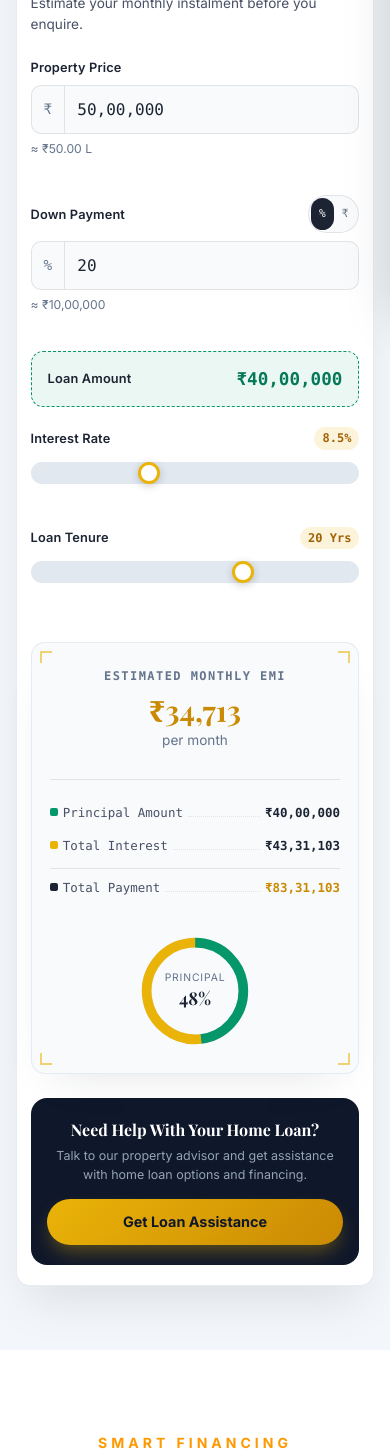
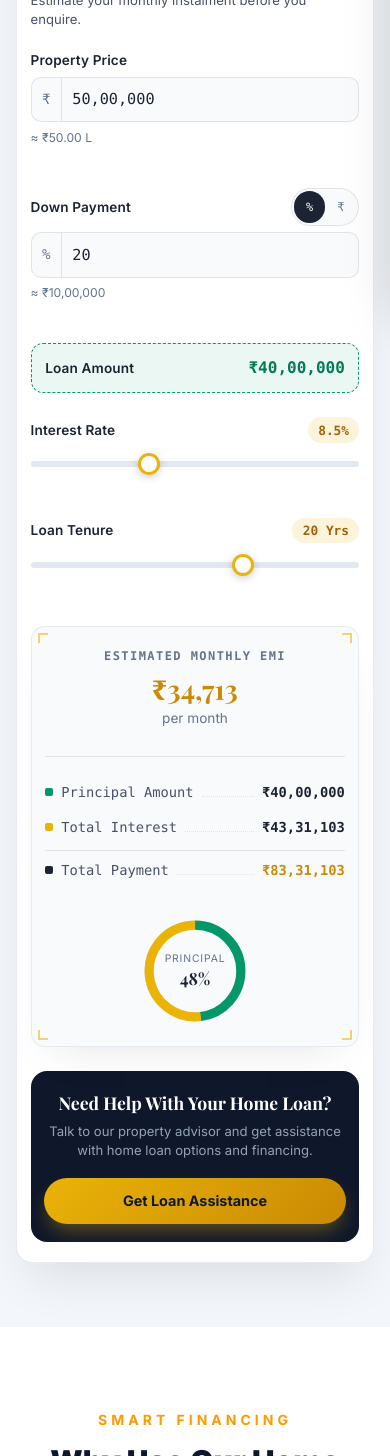
Before and after one commit to PrimeKartik01/SS-Prime-Semi-Dynamic, a website with bundled scripts: page public/calculator.html in a window 390 px wide. Shown: the part 544-2000 px from the top of the page. Built offline with nearby package versions, Linux system fonts and the light colour scheme.

Commit message:
mobile view update

```diff
--- a/public/js/components/emiCalculator/emiCalculator.css
+++ b/public/js/components/emiCalculator/emiCalculator.css
@@ -31,6 +31,9 @@
   box-sizing: border-box;
   box-shadow: 0 25px 50px -12px rgba(0, 0, 0, 0.1);
   border: 1px solid rgba(226, 232, 240, 0.8);
+  width: 100%;
+  max-width: 100%;
+  overflow: hidden;
 }
 
 .emi-calc *,
@@ -92,15 +95,20 @@
   display: flex;
   flex-direction: column;
   gap: 1.5rem;
+  width: 100%;
+}
+
+.emi-field {
+  width: 100%;
 }
 
 .emi-field__row {
   display: flex;
   align-items: center;
   justify-content: space-between;
-  margin-bottom: 0.5rem;
+  margin-bottom: 0.4rem;
   flex-wrap: wrap;
-  gap: 0.5rem;
+  gap: 0.35rem;
 }
 
 .emi-field label,
@@ -129,6 +137,9 @@
   border: 1px solid var(--emi-border);
   border-radius: 12px;
   overflow: hidden;
+  width: 100%;
+  max-width: 100%;
+  box-sizing: border-box;
   transition: border-color 0.15s ease, box-shadow 0.15s ease;
 }
 
@@ -138,7 +149,7 @@
 }
 
 .emi-field__prefix {
-  padding: 0 0.9rem;
+  padding: 0 0.75rem;
   color: var(--emi-slate);
   font-family: var(--emi-font-mono);
   font-size: 0.95rem;
@@ -151,14 +162,16 @@
 
 .emi-field__text {
   flex: 1;
+  width: 100%;
+  min-width: 0;
   border: 0;
   outline: none;
   background: transparent;
-  padding: 0.75rem 0.9rem;
+  padding: 0.75rem 0.75rem;
   font-family: var(--emi-font-mono);
-  font-size: 1rem; /* 16px minimum prevents browser auto-zoom on mobile focus */
+  font-size: 1rem;
   color: var(--emi-ink);
-  min-width: 0;
+  box-sizing: border-box;
   -webkit-appearance: none;
 }
 
@@ -180,11 +193,14 @@
   display: flex;
   align-items: center;
   justify-content: space-between;
+  flex-wrap: wrap;
+  gap: 0.35rem 0.5rem;
   padding: 0.85rem 1rem;
   background: rgba(5, 150, 105, 0.08);
   border: 1px dashed var(--emi-sage);
   border-radius: 12px;
-  gap: 0.5rem;
+  width: 100%;
+  box-sizing: border-box;
 }
 
 .emi-field__value {
@@ -193,7 +209,8 @@
   color: #047857;
   font-size: 1.1rem;
   overflow-wrap: break-word;
-  word-break: break-word;
+  word-break: break-all;
+  margin-left: auto;
 }
 
 /* down-payment unit toggle */
@@ -242,14 +259,14 @@
   -webkit-appearance: none;
   appearance: none;
   width: 100%;
+  max-width: 100%;
+  box-sizing: border-box;
   height: 6px;
   border-radius: 999px;
   background: #e2e8f0;
   outline: none;
   cursor: pointer;
-  padding: 8px 0;
-  margin: 4px 0;
-  box-sizing: content-box;
+  margin: 0.6rem 0;
   touch-action: manipulation;
 }
 
@@ -293,6 +310,7 @@
   display: flex;
   flex-direction: column;
   gap: 1.5rem;
+  width: 100%;
 }
 
 .emi-result-card {
@@ -303,6 +321,8 @@
   padding: 2rem 1.75rem;
   text-align: center;
   border: 1px solid rgba(226, 232, 240, 0.8);
+  width: 100%;
+  box-sizing: border-box;
 }
 
 .emi-corner {
@@ -351,6 +371,7 @@
   border-top: 1px solid var(--emi-border);
   padding-top: 1.1rem;
   margin-bottom: 1.75rem;
+  width: 100%;
 }
 
 .emi-ledger__row {
@@ -360,6 +381,7 @@
   padding: 0.45rem 0;
   font-family: var(--emi-font-mono);
   font-size: 0.86rem;
+  width: 100%;
 }
 
 .emi-ledger__dot {
@@ -463,6 +485,8 @@
   border-radius: var(--emi-radius);
   padding: 1.5rem 1.75rem;
   text-align: center;
+  width: 100%;
+  box-sizing: border-box;
 }
 
 .emi-cta__title {
@@ -508,26 +532,26 @@
 
   .emi-calc__body {
     grid-template-columns: 1fr;
-    gap: 2.25rem;
+    gap: 2rem;
   }
 }
 
 @media (max-width: 640px) {
   .emi-calc {
-    padding: 1.5rem 1.15rem;
-    border-radius: var(--emi-radius);
+    padding: 1.25rem 0.85rem;
+    border-radius: 16px;
   }
 
   .emi-calc__header {
-    margin-bottom: 1.5rem;
+    margin-bottom: 1.25rem;
   }
 
   .emi-calc__title {
-    font-size: clamp(1.4rem, 6.5vw, 1.85rem);
+    font-size: clamp(1.3rem, 6vw, 1.75rem);
   }
 
   .emi-calc__subtitle {
-    font-size: 0.85rem;
+    font-size: 0.82rem;
   }
 
   .emi-field__input-wrap {
@@ -535,45 +559,53 @@
   }
 
   .emi-field__prefix {
-    padding: 0 0.75rem;
-    font-size: 0.9rem;
+    padding: 0 0.65rem;
+    font-size: 0.88rem;
   }
 
   .emi-field__text {
-    padding: 0.7rem 0.75rem;
-    font-size: 1rem; /* 16px prevents iOS zoom on focus */
+    padding: 0.65rem 0.65rem;
+    font-size: 0.95rem;
+  }
+
+  .emi-field--readout {
+    padding: 0.75rem 0.85rem;
+  }
+
+  .emi-field__value {
+    font-size: 1rem;
   }
 
   .emi-result-card {
-    padding: 1.5rem 1.15rem;
+    padding: 1.25rem 0.85rem;
     border-radius: 14px;
   }
 
   .emi-corner {
-    width: 12px;
-    height: 12px;
+    width: 10px;
+    height: 10px;
   }
 
-  .emi-corner--tl { top: 8px; left: 8px; }
-  .emi-corner--tr { top: 8px; right: 8px; }
-  .emi-corner--bl { bottom: 8px; left: 8px; }
-  .emi-corner--br { bottom: 8px; right: 8px; }
+  .emi-corner--tl { top: 6px; left: 6px; }
+  .emi-corner--tr { top: 6px; right: 6px; }
+  .emi-corner--bl { bottom: 6px; left: 6px; }
+  .emi-corner--br { bottom: 6px; right: 6px; }
 
   .emi-result-card__value {
-    font-size: clamp(1.75rem, 7.5vw, 2.35rem);
+    font-size: clamp(1.6rem, 7vw, 2.25rem);
   }
 
   .emi-chart {
-    width: 116px;
-    height: 116px;
+    width: 110px;
+    height: 110px;
   }
 
   .emi-chart__center-value {
-    font-size: 1.1rem;
+    font-size: 1.05rem;
   }
 
   .emi-cta {
-    padding: 1.25rem 1rem;
+    padding: 1.15rem 0.85rem;
   }
 
   .emi-cta__btn {
@@ -581,61 +613,99 @@
     display: inline-flex;
     align-items: center;
     justify-content: center;
-    min-height: 46px;
+    min-height: 44px;
     box-sizing: border-box;
   }
 }
 
-@media (max-width: 420px) {
+@media (max-width: 380px) {
   .emi-calc {
-    padding: 1.25rem 0.85rem;
-    border-radius: 14px;
+    padding: 1rem 0.6rem;
+    border-radius: 12px;
   }
 
   .emi-calc__inputs {
-    gap: 1.25rem;
+    gap: 1.1rem;
   }
 
   .emi-field label,
   .emi-field__label-static {
-    font-size: 0.8rem;
+    font-size: 0.78rem;
   }
 
   .emi-field__badge {
-    font-size: 0.75rem;
-    padding: 0.15rem 0.5rem;
+    font-size: 0.72rem;
+    padding: 0.15rem 0.45rem;
   }
 
   .emi-toggle__btn {
     font-size: 0.7rem;
-    padding: 0.2rem 0.5rem;
+    padding: 0.2rem 0.45rem;
+    min-height: 28px;
+  }
+
+  .emi-field__prefix {
+    padding: 0 0.55rem;
+    font-size: 0.82rem;
+  }
+
+  .emi-field__text {
+    padding: 0.55rem 0.55rem;
+    font-size: 0.88rem;
+  }
+
+  .emi-field--readout {
+    padding: 0.6rem 0.65rem;
+  }
+
+  .emi-field__value {
+    font-size: 0.92rem;
+  }
+
+  .emi-result-card {
+    padding: 1rem 0.65rem;
+    border-radius: 10px;
+  }
+
+  .emi-result-card__value {
+    font-size: clamp(1.35rem, 6.5vw, 1.75rem);
   }
 
   .emi-ledger__row {
-    font-size: 0.8rem;
-    gap: 0.3rem;
+    font-size: 0.76rem;
+    gap: 0.25rem;
   }
 
   .emi-ledger__label,
   .emi-ledger__value {
-    font-size: 0.78rem;
+    font-size: 0.75rem;
+  }
+
+  .emi-chart {
+    width: 95px;
+    height: 95px;
+  }
+
+  .emi-chart__center-value {
+    font-size: 0.95rem;
+  }
+
+  .emi-cta {
+    padding: 1rem 0.65rem;
   }
 
   .emi-cta__title {
-    font-size: 1rem;
+    font-size: 0.92rem;
   }
 
   .emi-cta__body {
-    font-size: 0.78rem;
-    margin-bottom: 0.9rem;
+    font-size: 0.75rem;
+    margin-bottom: 0.8rem;
+  }
+
+  .emi-cta__btn {
+    font-size: 0.82rem;
+    padding: 0.6rem 1rem;
+    min-height: 40px;
   }
 }
-
-/* -------------------- reduced motion -------------------- */
-
-@media (prefers-reduced-motion: reduce) {
-  .emi-chart__seg,
-  .emi-cta__btn {
-    transition: none;
-  }
-}
```
Also changed, not shown: public/js/components/propertyDetails/propertyDetails.js (+33 -33 lines).
